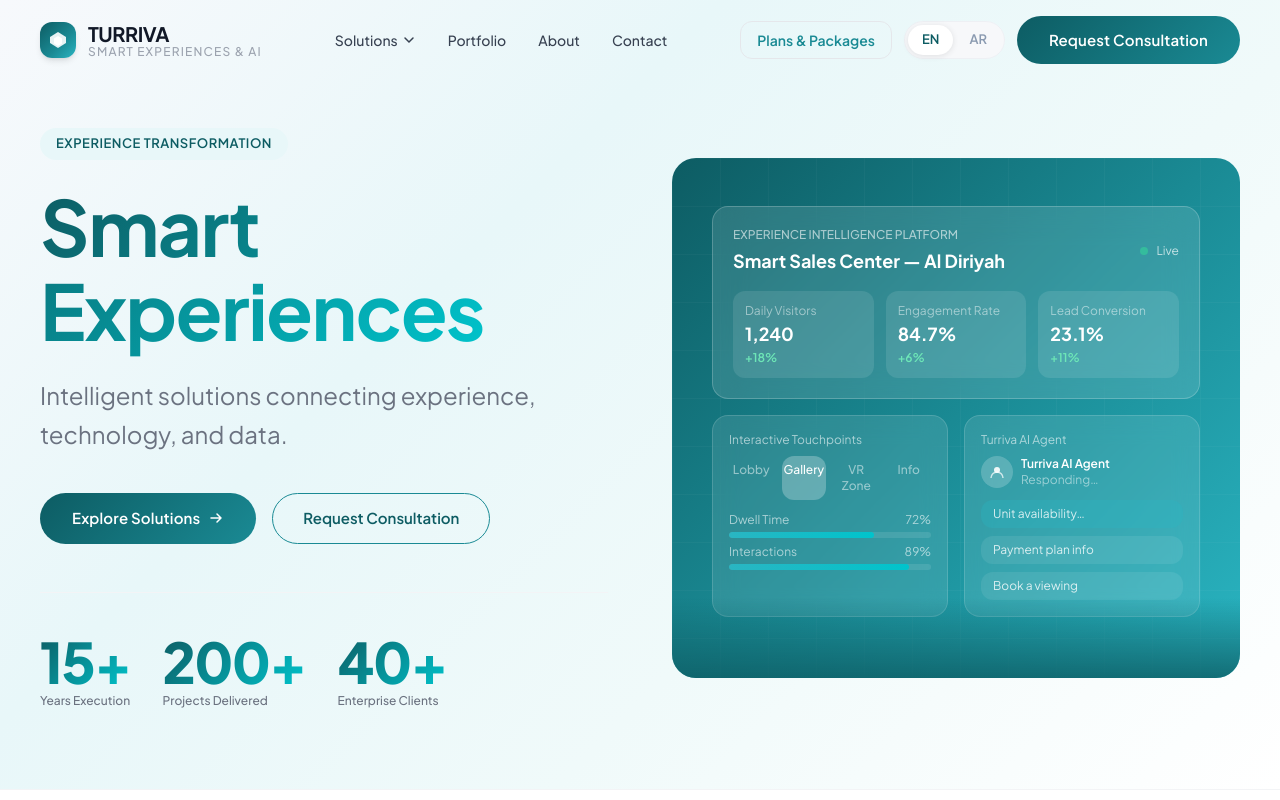
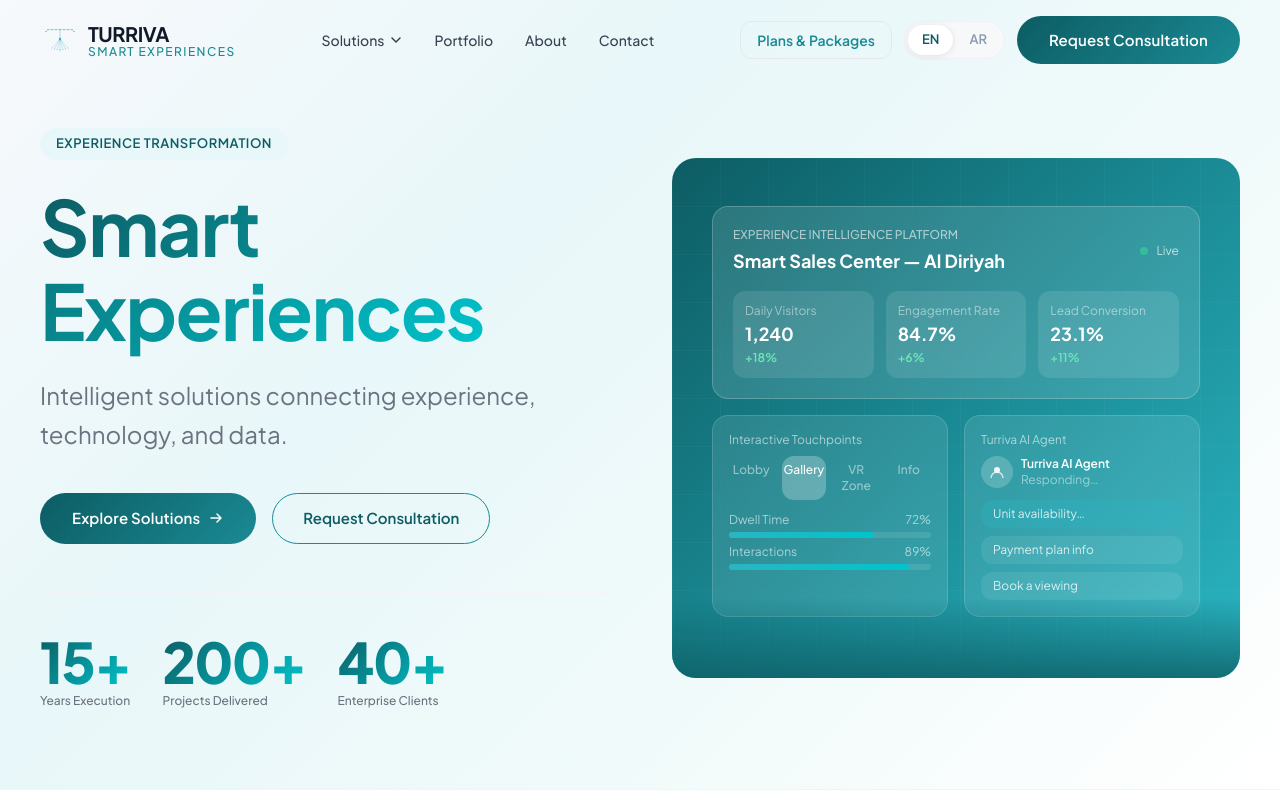
Before and after one commit to meklads/Turriva-AI, a React (Vite) app: page /#/ in a window 1280 px wide. Shown: the top 800 px of the page. Built offline with nearby package versions, Linux system fonts and the light colour scheme.

Commit message:
fix: smaller Arabic headings + official Turriva SVG logo in navbar

```diff
--- a/src/components/layout/Navbar.tsx
+++ b/src/components/layout/Navbar.tsx
@@ -2,6 +2,7 @@
 import { Link, useLocation } from 'react-router-dom'
 import { useLang } from '../../lib/LanguageContext'
 import { t, tx } from '../../lib/translations'
+import turrivaLogo from '../../assets/logo.svg'
 
 export default function Navbar() {
   const [scrolled, setScrolled] = useState(false)
@@ -36,19 +37,18 @@
       <div className="container-xl">
         <div className="flex items-center justify-between h-20">
           {/* Logo */}
-          <Link to="/" className="flex items-center gap-3 group">
-            <div className="w-9 h-9 rounded-xl bg-teal-gradient flex items-center justify-center shadow-md group-hover:scale-105 transition-transform flex-shrink-0">
-              <svg width="20" height="20" viewBox="0 0 20 20" fill="none">
-                <path d="M10 2L18 7V13L10 18L2 13V7L10 2Z" fill="white" opacity="0.9"/>
-                <path d="M10 6L14 8.5V13.5L10 16L6 13.5V8.5L10 6Z" fill="white"/>
-              </svg>
-            </div>
+          <Link to="/" className="flex items-center gap-2 group">
+            <img
+              src={turrivaLogo}
+              alt="Turriva"
+              className="h-10 w-10 group-hover:scale-105 transition-transform flex-shrink-0"
+            />
             <div>
               <div className="font-bold text-xl tracking-tight text-gray-900 leading-tight">
                 {isAr ? 'توريفا' : 'TURRIVA'}
               </div>
-              <div className="text-xs text-gray-400 font-medium tracking-widest leading-tight -mt-0.5" style={{ letterSpacing: isAr ? '0' : undefined }}>
-                {isAr ? 'تجارب ذكية وذكاء اصطناعي' : 'SMART EXPERIENCES & AI'}
+              <div className="text-xs font-medium leading-tight -mt-0.5" style={{ color: 'var(--teal-mid)', letterSpacing: isAr ? '0' : '0.12em' }}>
+                {isAr ? 'تجارب ذكية' : 'SMART EXPERIENCES'}
               </div>
             </div>
           </Link>
--- a/src/index.css
+++ b/src/index.css
@@ -280,6 +280,18 @@
   font-family: 'IBM Plex Sans Arabic', sans-serif;
   letter-spacing: 0;
 }
+/* Arabic renders visually larger — scale down */
+[dir="rtl"] .hero-title {
+  font-size: clamp(26px, 3.8vw, 48px);
+  line-height: 1.25;
+}
+[dir="rtl"] .section-title {
+  font-size: clamp(20px, 2.8vw, 36px);
+  line-height: 1.3;
+}
+[dir="rtl"] .subtitle {
+  font-size: clamp(14px, 1.5vw, 18px);
+}
 [dir="rtl"] .btn-primary,
 [dir="rtl"] .btn-outline {
   font-family: 'IBM Plex Sans Arabic', sans-serif;
```
Also changed, not shown: src/assets/logo.svg (added).
